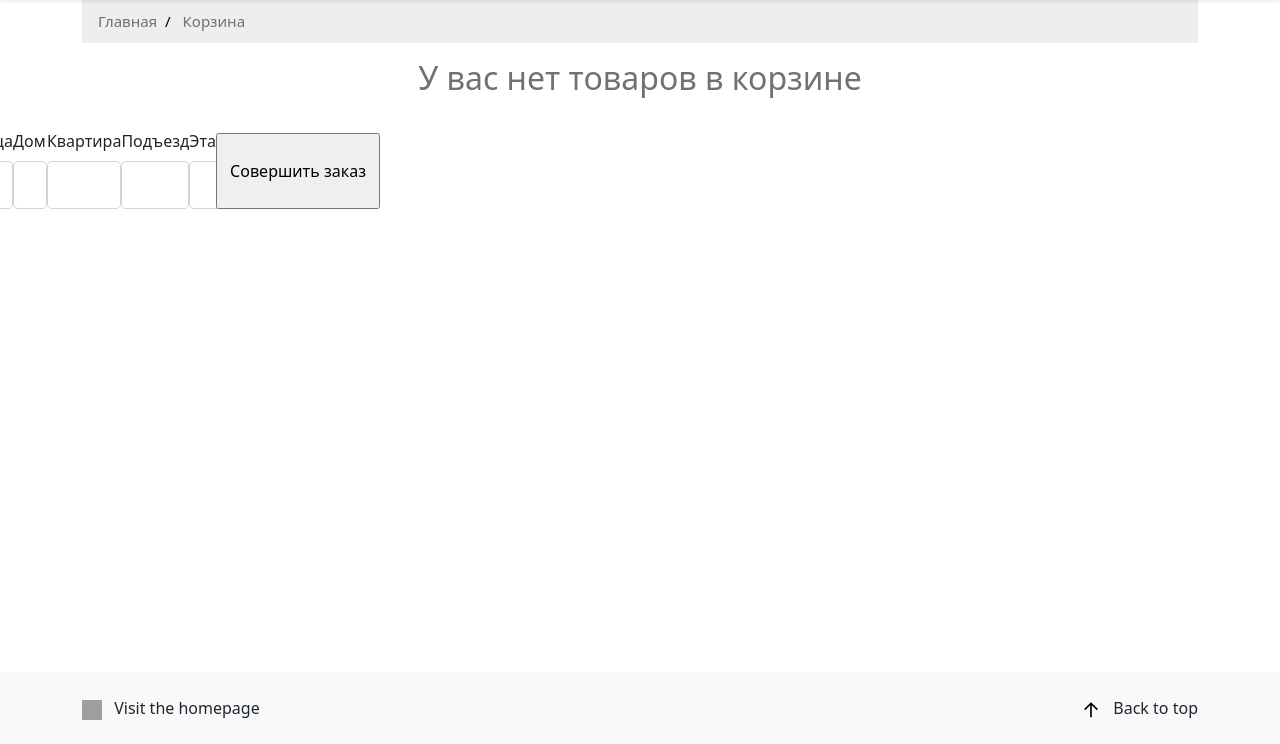
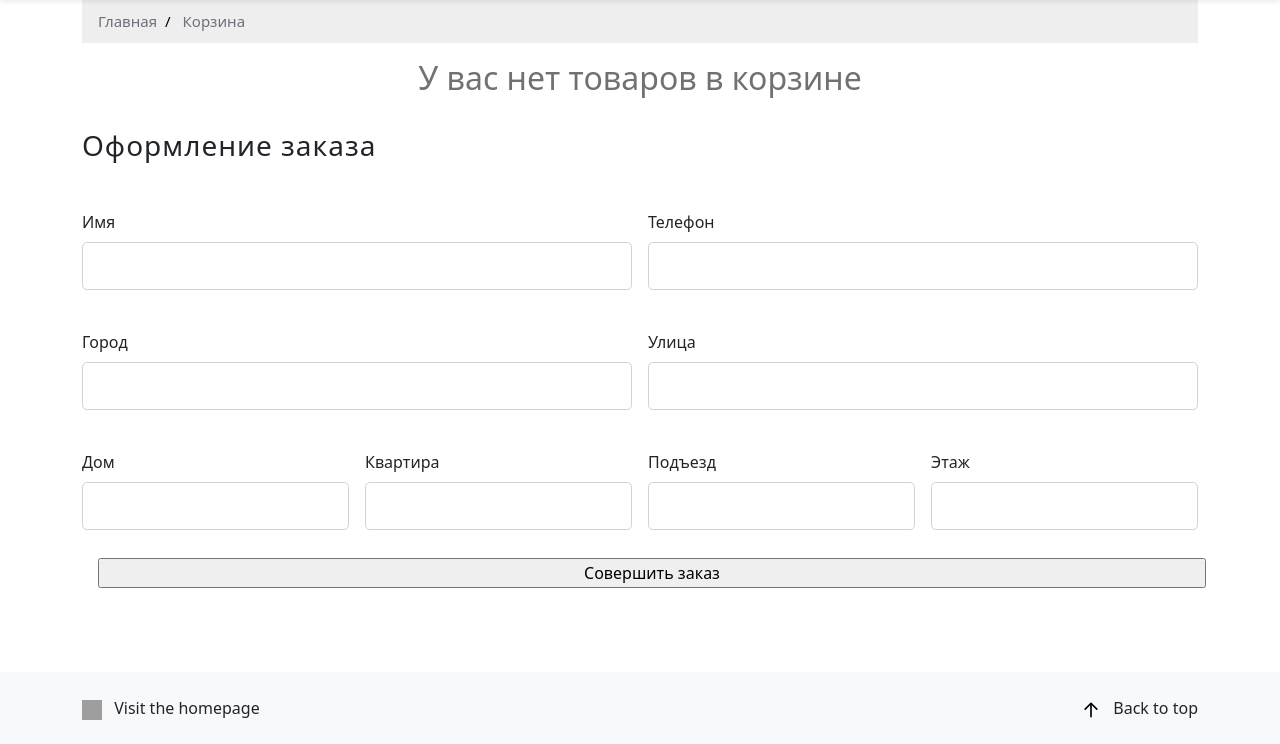
Before and after one commit to Tim-Shelll/RecoMarket, a Flask app: page /cart in a window 1280 px wide. Shown: the part 66-810 px from the top of the page. Run offline with Flask 3, Linux system fonts and the light colour scheme; parts of the project's set-up code (start-up, migrations or seed data) failed here and were passed over; grey boxes are pictures that could not be loaded.

Commit message:
Update cart.html

```diff
--- a/templates/cart.html
+++ b/templates/cart.html
@@ -85,55 +85,55 @@
     <br>
 
     <!-- Оформление заказа -->
-    <div id="corob">
-
-                        <form style="width: 23rem;" method="post">
+    <div class="container" id="corob">
+        <form class="row g-3" method="post">
 
             {{ form.hidden_tag() }}
 
             <h3 class="fw-normal mb-3 pb-3" style="letter-spacing: 1px;">Оформление заказа</h3>
 
-                            <div class="form-outline mb-4">
+            <div class="col-md-6 form-outline mb-4">
                 {{ form.firstname.label(class_='form-label') }}<br> {{ form.firstname(size=32,
                 class_='form-control form-control-lg') }}
             </div>
 
-                            <div class="form-outline mb-4">
+            <div class="col-md-6 form-outline mb-4">
                 {{ form.phone.label(class_='form-label') }}<br> {{ form.phone(size=32,
                 class_='form-control form-control-lg') }}
             </div>
 
-                            <div class="form-outline mb-4">
+            <div class="col-md-6 form-outline mb-4">
                 {{ form.city.label(class_='form-label') }}<br> {{ form.city(size=32,
                 class_='form-control form-control-lg') }}
             </div>
 
-                            <div class="form-outline mb-4">
+
+            <div class="col-md-6 form-outline mb-4">
                 {{ form.street.label(class_='form-label') }}<br> {{ form.street(class_='form-control
                 form-control-lg') }}
             </div>
 
-                            <div class="form-outline mb-4">
+            <div class="col-md-3 form-outline mb-4">
                 {{ form.house.label(class_='form-label') }}<br> {{ form.house(size=32,
                 class_='form-control form-control-lg') }}
             </div>
 
-                            <div class="form-outline mb-4">
+            <div class="col-md-3 form-outline mb-4">
                 {{ form.apartment.label(class_='form-label') }}<br> {{ form.apartment(size=32,
                 class_='form-control form-control-lg') }}
             </div>
 
-                            <div class="form-outline mb-4">
+            <div class="col-md-3 form-outline mb-4">
                 {{ form.entrance.label(class_='form-label') }}<br> {{ form.entrance(size=32,
                 class_='form-control form-control-lg') }}
             </div>
 
-                            <div class="form-outline mb-4">
+            <div class="col-md-3 form-outline mb-4">
                 {{ form.floor.label(class_='form-label') }}<br> {{ form.floor(size=32,
                 class_='form-control form-control-lg') }}
             </div>
 
-                            <div class="pt-1 mb-4 row">
+            <div class="col-12 pt-1 mb-4 row">
                 {{ form.submit() }}
             </div>
 
```
Lines whose indentation alone changed are shown as unchanged.
